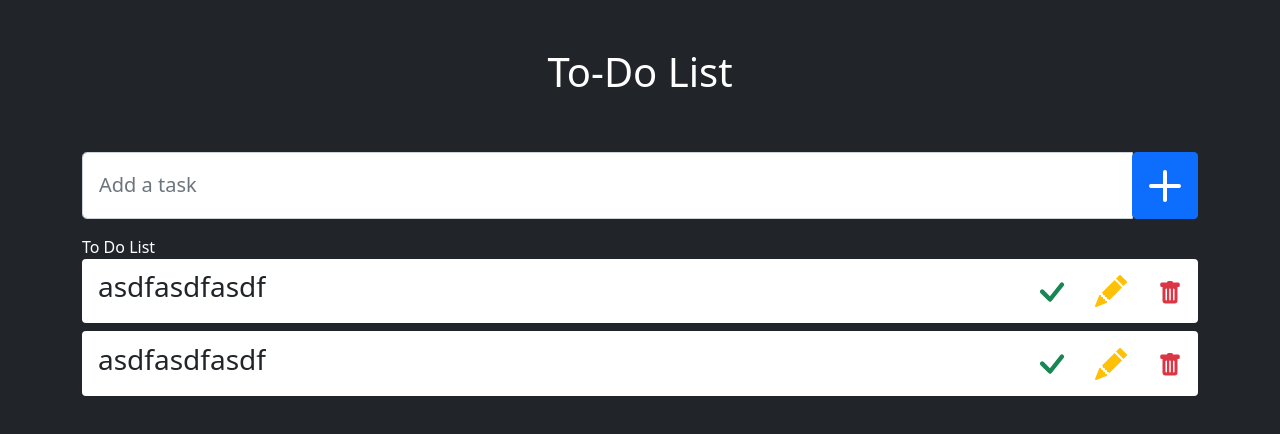
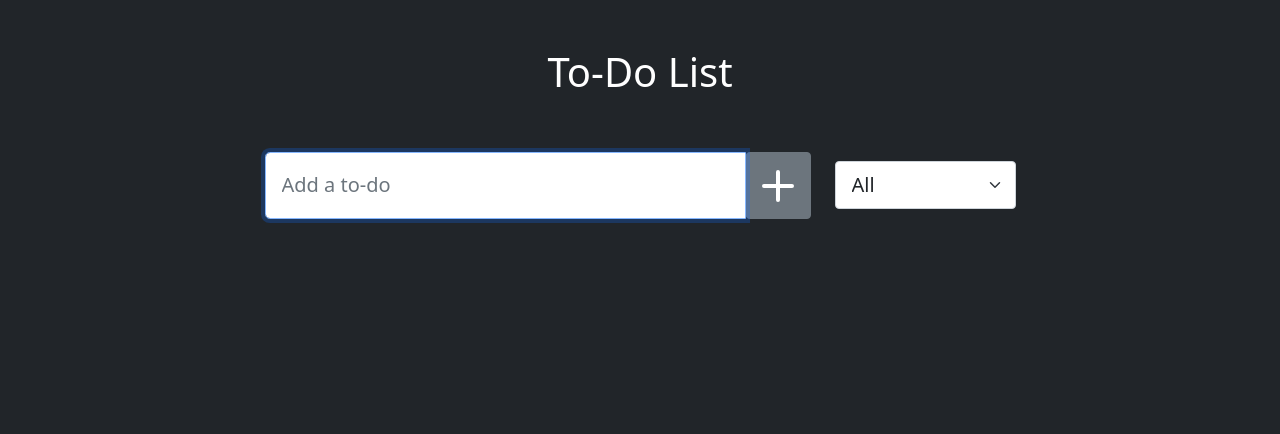
Before and after one commit to felipeantoniob/todo-list, a Next.js app: page / in a window 1280 px wide. Shown: the top 434 px of the page. Built offline with nearby package versions, Linux system fonts and the light colour scheme.

Commit message:
Add functionality

```diff
--- a/components/ToDo.tsx
+++ b/components/ToDo.tsx
@@ -1,27 +1,34 @@
-import React, { useState } from 'react'
 import { Button, ButtonGroup, ListGroup } from 'react-bootstrap'
+import { ToDoProps } from '../interfaces'
 
-// ToDoProps = { todos, completeTodo, removeTodo, updateTodo }
+const ToDo = ({ setToDos, toDos, toDo, text, setEditToDo }) => {
+  const completeToDo = () => {
+    setToDos(
+      toDos.map((item: ToDoProps) => {
+        if (item.id === toDo.id) {
+          return { ...item, completed: !item.completed }
+        }
+        return item
+      })
+    )
+  }
 
-const ToDo = () => {
-  const [edit, setEdit] = useState({
-    id: null,
-    value: '',
-  })
+  const updateToDo = () => {
+    const findToDo = toDos.find((element: ToDoProps) => element.id === toDo.id)
+    setEditToDo(findToDo)
+    // console.log(findToDo)
+  }
 
-  // const submitUpdate = value => {
-  //   updateTodo(edit.id, value);
-  //   setEdit({
-  //     id: null,
-  //     value: ''
-  //   });
-  // };
+  const deleteToDo = () => {
+    setToDos(toDos.filter((element: ToDoProps) => element.id !== toDo.id))
+  }
 
   return (
-    <ListGroup.Item className="d-flex mb-2 rounded p-0 border-0 align-items-center">
-      <h3 className="mx-3 overflow-auto">asdfasdfasdf</h3>
+    <ListGroup.Item className="d-flex mb-3 rounded p-0 border-0 align-items-center">
+      <h3 className={toDo.completed ? ' mx-3 completed' : 'mx-3 '}>{text}</h3>
+
       <ButtonGroup size="lg" className="ms-auto">
-        <Button variant="outline-success" className="rounded-0 p-3 border-0">
+        <Button onClick={completeToDo} variant="outline-success" className="rounded-0 p-3 border-0">
           <svg
             xmlns="http://www.w3.org/2000/svg"
             width="24"
@@ -33,7 +40,7 @@ const ToDo = () => {
             <path d="M13.485 1.431a1.473 1.473 0 0 1 2.104 2.062l-7.84 9.801a1.473 1.473 0 0 1-2.12.04L.431 8.138a1.473 1.473 0 0 1 2.084-2.083l4.111 4.112 6.82-8.69a.486.486 0 0 1 .04-.045z" />
           </svg>
         </Button>
-        <Button variant="outline-warning" className="border-0 p-3">
+        <Button onClick={updateToDo} variant="outline-warning" className="border-0 p-3">
           <svg
             xmlns="http://www.w3.org/2000/svg"
             width="32"
@@ -45,7 +52,7 @@ const ToDo = () => {
             <path d="M12.854.146a.5.5 0 0 0-.707 0L10.5 1.793 14.207 5.5l1.647-1.646a.5.5 0 0 0 0-.708l-3-3zm.646 6.061L9.793 2.5 3.293 9H3.5a.5.5 0 0 1 .5.5v.5h.5a.5.5 0 0 1 .5.5v.5h.5a.5.5 0 0 1 .5.5v.5h.5a.5.5 0 0 1 .5.5v.207l6.5-6.5zm-7.468 7.468A.5.5 0 0 1 6 13.5V13h-.5a.5.5 0 0 1-.5-.5V12h-.5a.5.5 0 0 1-.5-.5V11h-.5a.5.5 0 0 1-.5-.5V10h-.5a.499.499 0 0 1-.175-.032l-.179.178a.5.5 0 0 0-.11.168l-2 5a.5.5 0 0 0 .65.65l5-2a.5.5 0 0 0 .168-.11l.178-.178z" />
           </svg>
         </Button>
-        <Button variant="outline-danger" className="border-0 p-3">
+        <Button onClick={deleteToDo} variant="outline-danger" className="border-0 p-3">
           <svg
             xmlns="http://www.w3.org/2000/svg"
             width="24"
--- a/components/ToDoForm.tsx
+++ b/components/ToDoForm.tsx
@@ -1,45 +1,96 @@
-import React, { useState, useEffect } from 'react'
-import { Button, InputGroup, Form, FormControl } from 'react-bootstrap'
+import React, { useState, useEffect, useRef } from 'react'
+import { Col, Button, InputGroup, Form, FormControl, NavItem } from 'react-bootstrap'
+import { v4 as uuidv4 } from 'uuid'
+import { ToDoProps } from '../interfaces'
 
-const ToDoForm = (props) => {
+const ToDoForm = ({ toDos, setToDos, setStatus, editToDo, setEditToDo }) => {
   const [input, setInput] = useState('')
+
+  const toDoInput = useRef(null)
+
+  useEffect(() => {
+    toDoInput.current.focus()
+  }, [])
+
+  useEffect(() => {
+    if (editToDo) {
+      setInput(editToDo.text)
+      toDoInput.current.focus()
+      // console.log(editToDo)
+    } else {
+      setInput('')
+    }
+  }, [setInput, editToDo])
+
+  // useEffect(() => {
+  //   console.log(editToDo)
+  // }, [setInput, editToDo])
 
   const handleChange: React.ChangeEventHandler<HTMLInputElement> = (e) => {
     setInput(e.currentTarget.value)
   }
 
-  const handleSubmit = (e) => {
+  const handleSubmit = (e: React.FormEvent<HTMLFormElement>) => {
     e.preventDefault()
-    // setTodos([...todos, { text: inputText, completed: false, id: Math.random() * 1000 }])
 
-    props.onSubmit({
-      id: Math.floor(Math.random() * 1000000),
-      text: input,
+    if (!input || /^\s*$/.test(input)) {
+      return
+    }
+
+    // setToDos([...toDos, { text: input, id: uuidv4(), completed: false }])
+    // setInput('')
+
+    if (!editToDo) {
+      setToDos([...toDos, { text: input, id: uuidv4(), completed: false }])
+      setInput('')
+    } else {
+      // console.log(input)
+      // console.log(editToDo.id)
+      updateToDo(input, editToDo.id, editToDo.completed)
+    }
+  }
+
+  const statusHandler = (e: React.ChangeEvent<HTMLSelectElement>) => {
+    setStatus(e.currentTarget.value)
+  }
+
+  const updateToDo = (text: string, id: string, completed: boolean) => {
+    const newToDos = toDos.map((item: ToDoProps) => {
+      if (item.id === id) {
+        return { ...item, text: text }
+      } else {
+        return item
+      }
+      // item.id === id ? { ...item, text: text } : item
     })
-
-    setInput('')
+    // console.log(newToDos);
+    setToDos(newToDos)
+    setEditToDo('')
   }
 
   return (
+    <>
+      <Col xs={12} md={6} className="mb-3">
         <Form onSubmit={handleSubmit}>
-      <InputGroup size="lg" className="mb-3">
+          <InputGroup size="lg">
             <FormControl
               type="text"
+              ref={toDoInput}
               onChange={handleChange}
-          placeholder="Add a task"
-          aria-label="Task"
-          aria-describedby="Task"
+              placeholder="Add a to-do"
+              aria-label="Add a to-do"
+              aria-describedby="Add a to-do"
               value={input}
               className="py-3"
             />
             <InputGroup.Append>
               <Button
-            onClick={handleSubmit}
                 type="submit"
-            variant="primary"
                 size="lg"
-            className="p-3 rounded-end"
+                className="p-3 rounded-end add-button"
+                variant="secondary"
               >
+                {!editToDo ? (
                   <svg
                     xmlns="http://www.w3.org/2000/svg"
                     width="32"
@@ -50,10 +101,24 @@ const ToDoForm = (props) => {
                   >
                     <path d="M8 0a1 1 0 0 1 1 1v6h6a1 1 0 1 1 0 2H9v6a1 1 0 1 1-2 0V9H1a1 1 0 0 1 0-2h6V1a1 1 0 0 1 1-1z" />
                   </svg>
+                ) : (
+                  'Update'
+                )}
               </Button>
             </InputGroup.Append>
           </InputGroup>
         </Form>
+      </Col>
+      <Col xs="auto" className="mb-3">
+        {/* <Form.Select> */}
+        <select className="form-select form-select-lg" onChange={statusHandler} defaultValue="all">
+          <option value="all">All</option>
+          <option value="completed">Completed</option>
+          <option value="uncompleted">Uncompleted</option>
+        </select>
+        {/* </Form.Select> */}
+      </Col>
+    </>
   )
 }
 
--- a/components/ToDoList.tsx
+++ b/components/ToDoList.tsx
@@ -1,11 +1,21 @@
-import React from 'react'
+import ToDo from './ToDo'
+import { ToDoProps } from '../interfaces'
 
-const ToDoList = () => {
-    return (
-        <div>
-            To Do List
-        </div>
-    )
+const ToDoList = ({ toDos, setToDos, filteredToDos, setEditToDo }) => {
+  return (
+    <>
+      {filteredToDos.map((toDo: ToDoProps) => (
+        <ToDo
+          key={toDo.id}
+          setToDos={setToDos}
+          toDos={toDos}
+          toDo={toDo}
+          text={toDo.text}
+          setEditToDo={setEditToDo}
+        />
+      ))}
+    </>
+  )
 }
 
 export default ToDoList
--- /dev/null
+++ b/interfaces/index.ts
@@ -0,0 +1,5 @@
+export type ToDoProps = {
+  text: string
+  id: string
+  completed: boolean
+}
--- a/package.json
+++ b/package.json
@@ -10,15 +10,18 @@
   "dependencies": {
     "bootstrap": "^5.0.0-beta3",
     "bootstrap-icons": "^1.5.0",
+    "framer-motion": "^4.1.17",
     "next": "10.2.3",
     "react": "17.0.2",
     "react-bootstrap": "^1.6.1",
     "react-dom": "17.0.2",
-    "sass": "^1.35.0"
+    "sass": "^1.35.0",
+    "uuid": "^8.3.2"
   },
   "devDependencies": {
     "@types/node": "^15.12.2",
     "@types/react": "^17.0.11",
+    "@types/uuid": "^8.3.0",
     "@typescript-eslint/eslint-plugin": "^4.27.0",
     "@typescript-eslint/parser": "^4.27.0",
     "eslint": "^7.28.0",
--- a/pages/index.tsx
+++ b/pages/index.tsx
@@ -1,58 +1,81 @@
 import Head from 'next/head'
 import React, { useState, useEffect } from 'react'
-import { Container, Row, Col, Button, InputGroup, FormControl, ListGroup } from 'react-bootstrap'
-import ToDo from '../components/ToDo'
+import { Container, Row } from 'react-bootstrap'
 import ToDoForm from '../components/ToDoForm'
 import ToDoList from '../components/ToDoList'
-
-type toDoProps = {
-  text: string
-  id: number
-}
+import { ToDoProps } from '../interfaces'
+import { motion } from 'framer-motion'
 
 export default function Home() {
-  const [toDos, setToDos] = useState([])
+  // const initialState = JSON.parse(localStorage.getItem('toDos')) || []
+  const [toDos, setToDos] = useState<ToDoProps[]>([])
+  const [filteredToDos, setFilteredToDos] = useState<ToDoProps[]>([])
+  const [status, setStatus] = useState('all')
+  const [editToDo, setEditToDo] = useState(null)
 
-  const addTodo = (toDo: toDoProps) => {
-    if (!toDo.text || /^\s*$/.test(toDo.text)) {
-      return
+  useEffect(() => {
+    getLocalToDos()
+  }, [])
+
+  useEffect(() => {
+    filterHandler()
+    saveLocalToDos()
+  }, [toDos, status])
+
+  const filterHandler = () => {
+    switch (status) {
+      case 'completed':
+        setFilteredToDos(toDos.filter((toDo) => toDo.completed === true))
+        break
+      case 'uncompleted':
+        setFilteredToDos(toDos.filter((toDo) => toDo.completed === false))
+        break
+      default:
+        setFilteredToDos(toDos)
+        break
     }
-
-    const newToDos = [toDo, ...toDos]
-
-    setToDos(newToDos)
-    console.log(...toDos)
   }
 
-  // useEffect(() => {
-  //   console.log(inputText)
-  // }, [inputText])
+  const saveLocalToDos = () => {
+    localStorage.setItem('toDos', JSON.stringify(toDos))
+  }
+
+  const getLocalToDos = () => {
+    if (localStorage.getItem('toDos') === null) {
+      localStorage.setItem('toDos', JSON.stringify([]))
+    } else {
+      const toDoLocal = JSON.parse(localStorage.getItem('toDos'))
+      setToDos(toDoLocal)
+    }
+  }
 
   return (
     <>
       <Head>
-        <title>To Do List</title>
+        <title>To-Do List</title>
         <meta name="description" content="Generated by create next app" />
         <link rel="icon" href="/favicon.ico" />
       </Head>
 
-      <main className="bg-dark text-white vh-100">
+      <main className="bg-dark text-white min-vh-100 pb-5">
         <Container>
           <h1 className="text-center py-5">To-Do List</h1>
-          <Row>
-            <Col>
-              <ToDoForm onSubmit={addTodo} />
-            </Col>
+          <Row className="justify-content-center align-items-center mb-5">
+            <ToDoForm
+              toDos={toDos}
+              setToDos={setToDos}
+              setStatus={setStatus}
+              editToDo={editToDo}
+              setEditToDo={setEditToDo}
+            />
           </Row>
-
-          <Row>
-            <Col>
-              <ToDoList />
-              <ListGroup>
-                <ToDo />
-                <ToDo />
-              </ListGroup>
-            </Col>
+          <Row className="px-2">
+            <ToDoList
+              setToDos={setToDos}
+              toDos={toDos}
+              filteredToDos={filteredToDos}
+              setEditToDo={setEditToDo}
+            />
           </Row>
         </Container>
       </main>
--- a/styles/base/_typography.scss
+++ b/styles/base/_typography.scss
@@ -1,3 +1,8 @@
 /**
  * Basic typography style for copy text
  */
+
+.completed {
+  text-decoration: line-through;
+  opacity: 0.5;
+}
```
Also changed, not shown: styles/components/_button.scss (+12 -0 lines), interfaces/index.d.ts (deleted), 1 other file (tests, documents, lock files or other folders). Lines whose indentation alone changed are shown as unchanged.
